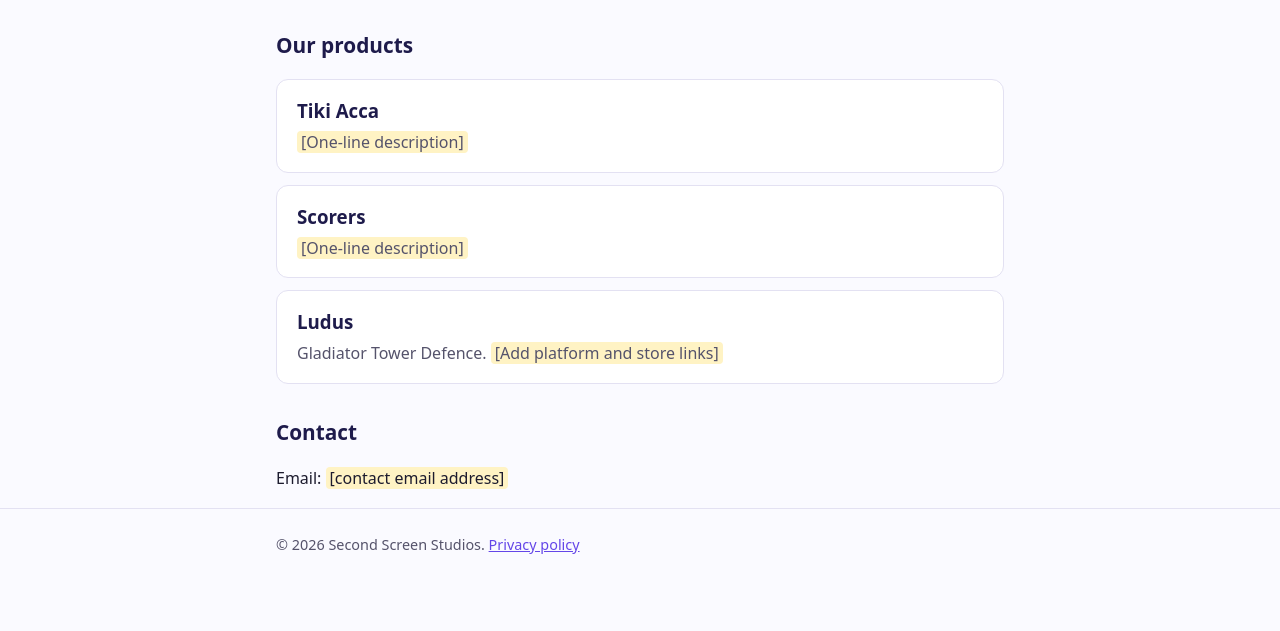
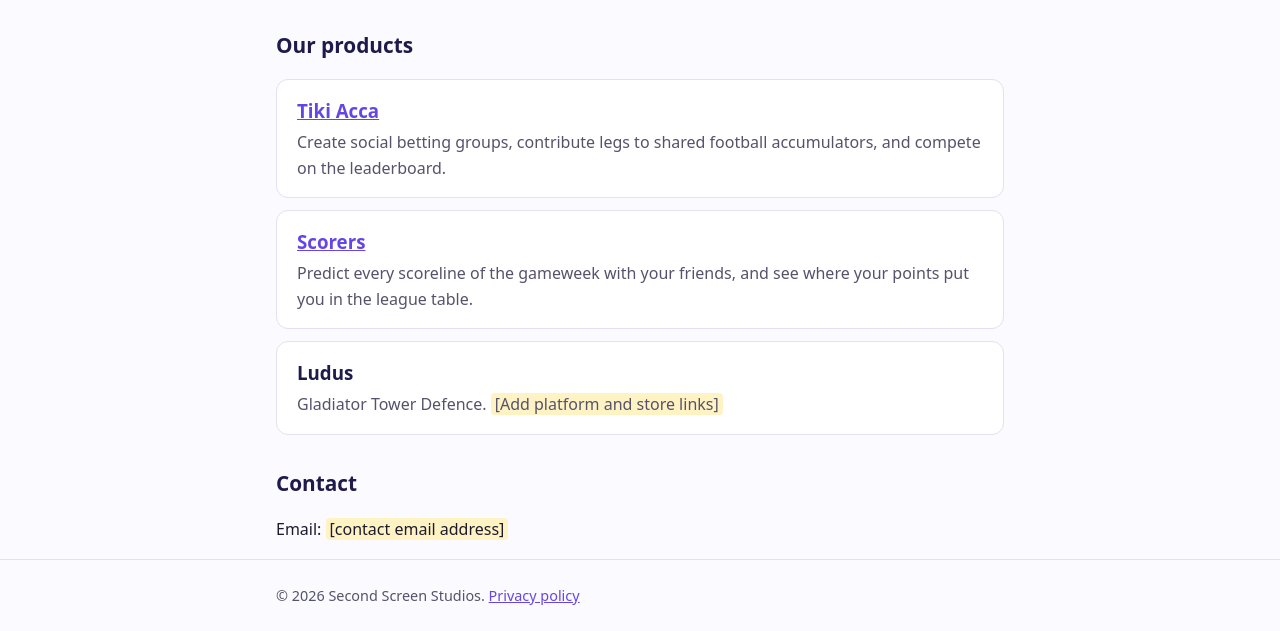
Before and after one commit to DanScreen/second-screen-studios, a plain HTML site: page index.html in a window 1280 px wide. Shown: the part 241-872 px from the top of the page. Before the commit the page ends 821 px from the top, so only its background shows below. Drawn offline with Linux system fonts and the light colour scheme.

Commit message:
Link Tiki Acca and Scorers product cards to their sites
Co-Authored-By: Claude Haiku 5.5 <noreply@anthropic.com>

```diff
--- a/index.html
+++ b/index.html
@@ -28,12 +28,12 @@
 
     <h2>Our products</h2>
     <div class="card">
-      <h3>Tiki Acca</h3>
-      <p><span class="todo">[One-line description]</span></p>
+      <h3><a href="https://www.tikiacca.com/">Tiki Acca</a></h3>
+      <p>Create social betting groups, contribute legs to shared football accumulators, and compete on the leaderboard.</p>
     </div>
     <div class="card">
-      <h3>Scorers</h3>
-      <p><span class="todo">[One-line description]</span></p>
+      <h3><a href="https://scorersonline.uk/">Scorers</a></h3>
+      <p>Predict every scoreline of the gameweek with your friends, and see where your points put you in the league table.</p>
     </div>
     <div class="card">
       <h3>Ludus</h3>
```
